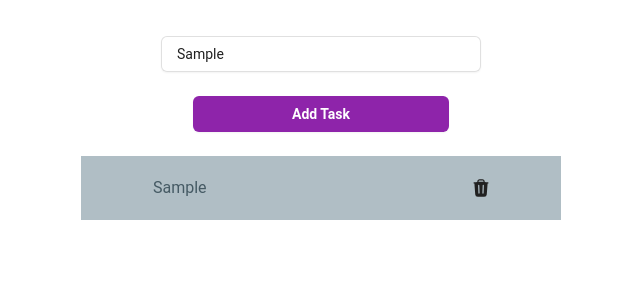
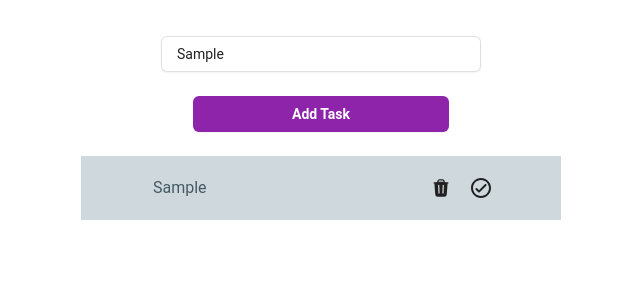
Before and after one commit to AkshayUbale55/LoginSystem, a React (Create React App) app in the folder React_CRUD_App/react-crud/: page / in a window 1280 px wide. Both pictures are taken after typing "Sample" into the empty fields and a click on the button "Add Task". Shown: the top 300 px of the page, without its empty margins (319-959 px from the left). Built offline with nearby package versions, Linux system fonts and the light colour scheme.

Commit message:
Added the create, read, update & delete functionality

```diff
--- a/React_CRUD_App/react-crud/package.json
+++ b/React_CRUD_App/react-crud/package.json
@@ -3,7 +3,11 @@
   "version": "0.1.0",
   "private": true,
   "dependencies": {
+    "@emotion/react": "^11.11.1",
+    "@emotion/styled": "^11.11.0",
     "@material-tailwind/react": "^2.1.1",
+    "@mui/icons-material": "^5.14.6",
+    "@mui/material": "^5.14.6",
     "@testing-library/jest-dom": "^5.17.0",
     "@testing-library/react": "^13.4.0",
     "@testing-library/user-event": "^13.5.0",
--- a/React_CRUD_App/react-crud/src/App.js
+++ b/React_CRUD_App/react-crud/src/App.js
@@ -1,28 +1,41 @@
 import { useState } from "react"
-import {
-  List,
-  ListItem,
-  ListItemSuffix,
-  IconButton,
-} from "@material-tailwind/react";
-import { Icon } from "./icons"
+import { TaskList } from "./component/TaskList";
+
 
 function App() {
 
   const [todoList, setTodoList] = useState([]);
-  const [task, setTask] = useState("");
+  const [newTask, setTask] = useState("");
 
   const handleChange = (event) => {
     setTask(event.target.value)
   }
 
   const addtask = () => {
-    const newTodoList = [...todoList, task]
-    setTodoList(newTodoList);
-    console.log({ newTodoList })
+    // const newTodoList = [...todoList, task]
+    const task = {
+      id: todoList.length === 0 ? 1 : todoList[todoList.length - 1].id + 1,
+      taskName: newTask,
+      completed: false
+    }
+    setTodoList([...todoList, task]);
+    // console.log({ todoList })
   }
 
 
+  const deleteTask = (id) => {
+    // filtering the old todo list with the selected task name and returning the new list
+    setTodoList(todoList.filter((task) => {
+      return task.id !== id
+    }))
+  }
+
+  const updateTask = (id) => {
+    // filtering the old todo list with the selected task name and returning the new list
+    setTodoList(todoList.map((task) => {
+      return task.id !== id ? {...task, completed:true} : {task}
+    }))
+  }
   return (
     <div className="App">
       <div className="mt-2">
@@ -37,19 +50,11 @@ function App() {
           Add Task
         </button>
       </div>
-      <div className="bg-blue-gray-200 m-auto w-[30rem]">
-      {todoList.map((task) => {
-       return (<List className="m-auto w-96" >
-          <ListItem ripple={false} className="py-1 pr-1 pl-4">
-            {task}
-            <ListItemSuffix>
-              <IconButton variant="text" color="purple-gray">
-                <Icon />
-              </IconButton>
-            </ListItemSuffix>
-          </ListItem>
-        </List>
-      )})}
+      <div className="bg-blue-gray-100  m-auto w-[30rem]">
+        {todoList.map((task) => {
+          return (
+            <TaskList taskName={task.taskName} id={task.id} deleteTask={deleteTask} completed={task.completed} updateTask={updateTask} />)
+        })}
       </div>
     </div>
   );
--- /dev/null
+++ b/React_CRUD_App/react-crud/src/component/TaskList.js
@@ -0,0 +1,28 @@
+import {
+    List,
+    ListItem,
+    ListItemSuffix,
+    IconButton,
+  } from "@material-tailwind/react";
+import { Icon } from "../icons"
+import CheckCircleOutlineRoundedIcon from '@mui/icons-material/CheckCircleOutlineRounded';
+
+export const TaskList = (props)=>{
+    return (
+    <div className="m-auto w-96">
+   <List >
+    <ListItem ripple={false} className={`py-1 pr-1 pl-4 ${props.completed ? 'bg-green-200 hover:bg-green-200': 'bg-transparent'}`}>
+      {props.taskName}
+      <ListItemSuffix className="flex flex-row">
+        <IconButton variant="text" color="purple-gray" onClick={()=> props.deleteTask(props.id)}>
+          <Icon />
+        </IconButton>
+        <IconButton variant="text" color="purple-gray">
+        <CheckCircleOutlineRoundedIcon className={`${props.completed ? 'text-green-400': 'text-inherit'}`} onClick={()=> props.updateTask(props.completed)}/>
+        </IconButton>
+      </ListItemSuffix>
+    </ListItem>
+  </List>
+  </div>
+
+)}
```
Also changed, not shown: 1 other file (tests, documents, lock files or other folders).
